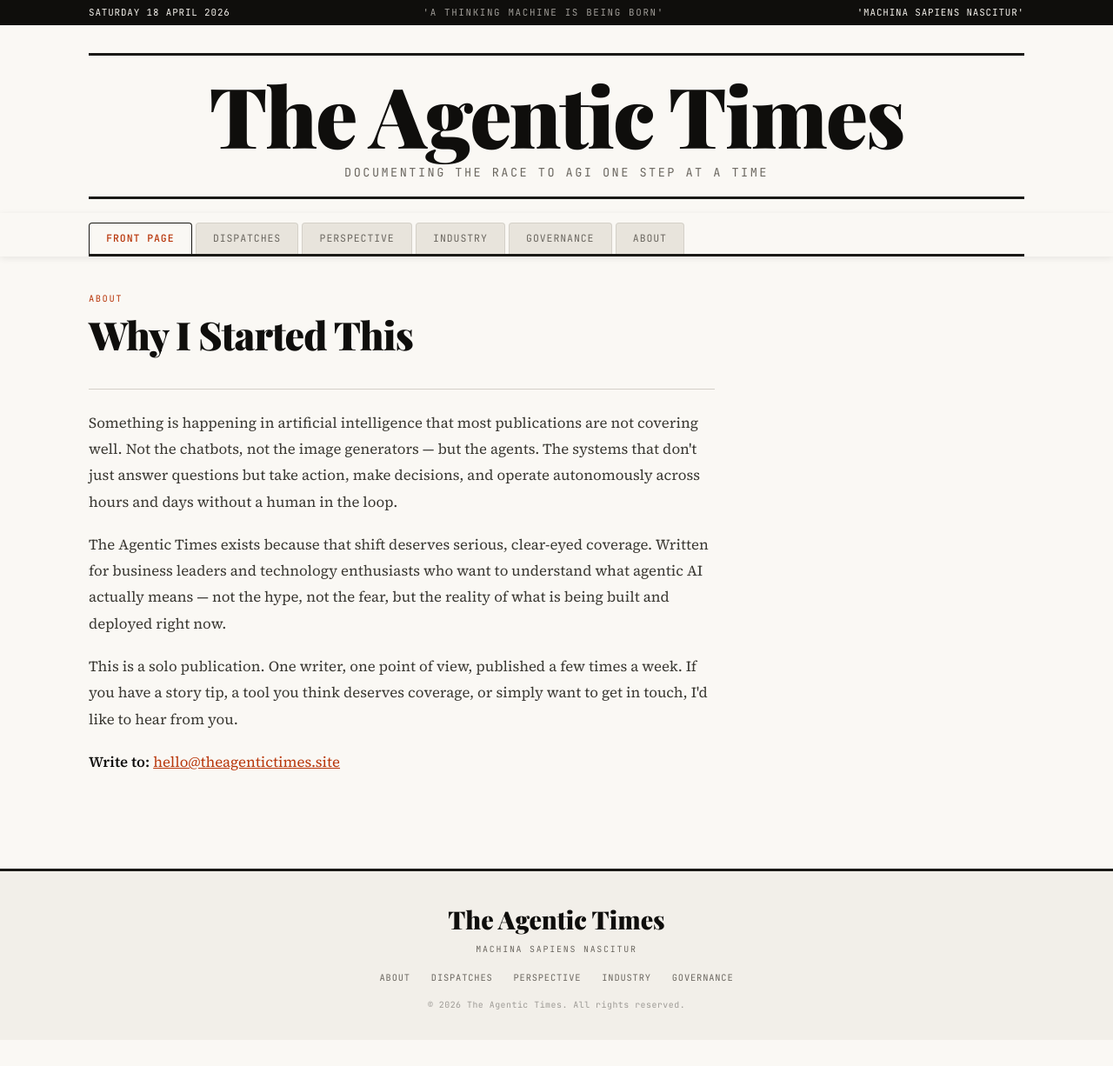
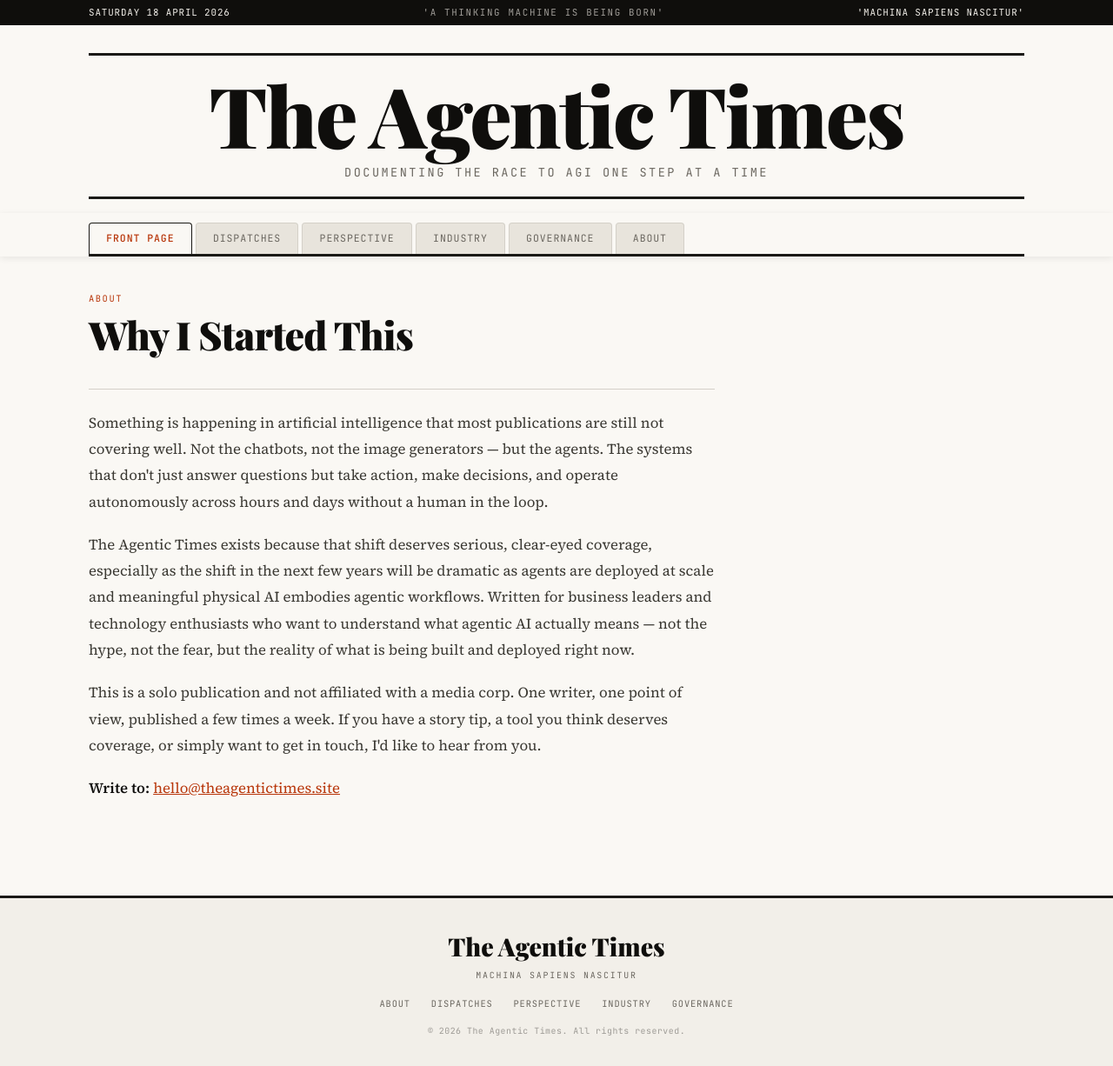
Before and after one commit to christbt79/agentic-times, a Jekyll site: the page built from about/index.html, in a window 1280 px wide. Shown: the whole page at 87% size. Built offline with Jekyll 4.4.1, drawn with Linux system fonts in a browser that asks for light colours; some web fonts are replaced; before the commit the page ends 1196 px from its top, so only the background shows below that.

Commit message:
New About text update index.html

```diff
--- a/about/index.html
+++ b/about/index.html
@@ -1,7 +1,7 @@
 ---
 layout: default
 title: About
-description: Why The Agentic Times exists.
+description: Why The Agentic Times exists, and why now.
 ---
 
 <div class="container">
@@ -13,11 +13,11 @@ description: Why The Agentic Times exists.
     </div>
 
     <div class="post-body">
-      <p>Something is happening in artificial intelligence that most publications are not covering well. Not the chatbots, not the image generators — but the agents. The systems that don't just answer questions but take action, make decisions, and operate autonomously across hours and days without a human in the loop.</p>
+      <p>Something is happening in artificial intelligence that most publications are still not covering well. Not the chatbots, not the image generators — but the agents. The systems that don't just answer questions but take action, make decisions, and operate autonomously across hours and days without a human in the loop.</p>
 
-      <p>The Agentic Times exists because that shift deserves serious, clear-eyed coverage. Written for business leaders and technology enthusiasts who want to understand what agentic AI actually means — not the hype, not the fear, but the reality of what is being built and deployed right now.</p>
+      <p>The Agentic Times exists because that shift deserves serious, clear-eyed coverage, especially as the shift in the next few years will be dramatic as agents are deployed at scale and meaningful physical AI embodies agentic workflows. Written for business leaders and technology enthusiasts who want to understand what agentic AI actually means — not the hype, not the fear, but the reality of what is being built and deployed right now.</p>
 
-      <p>This is a solo publication. One writer, one point of view, published a few times a week. If you have a story tip, a tool you think deserves coverage, or simply want to get in touch, I'd like to hear from you.</p>
+      <p>This is a solo publication and not affiliated with a media corp. One writer, one point of view, published a few times a week. If you have a story tip, a tool you think deserves coverage, or simply want to get in touch, I'd like to hear from you.</p>
 
       <p><strong>Write to:</strong> <a href="mailto:hello@theagentictimes.site">hello@theagentictimes.site</a></p>
     </div>
```
